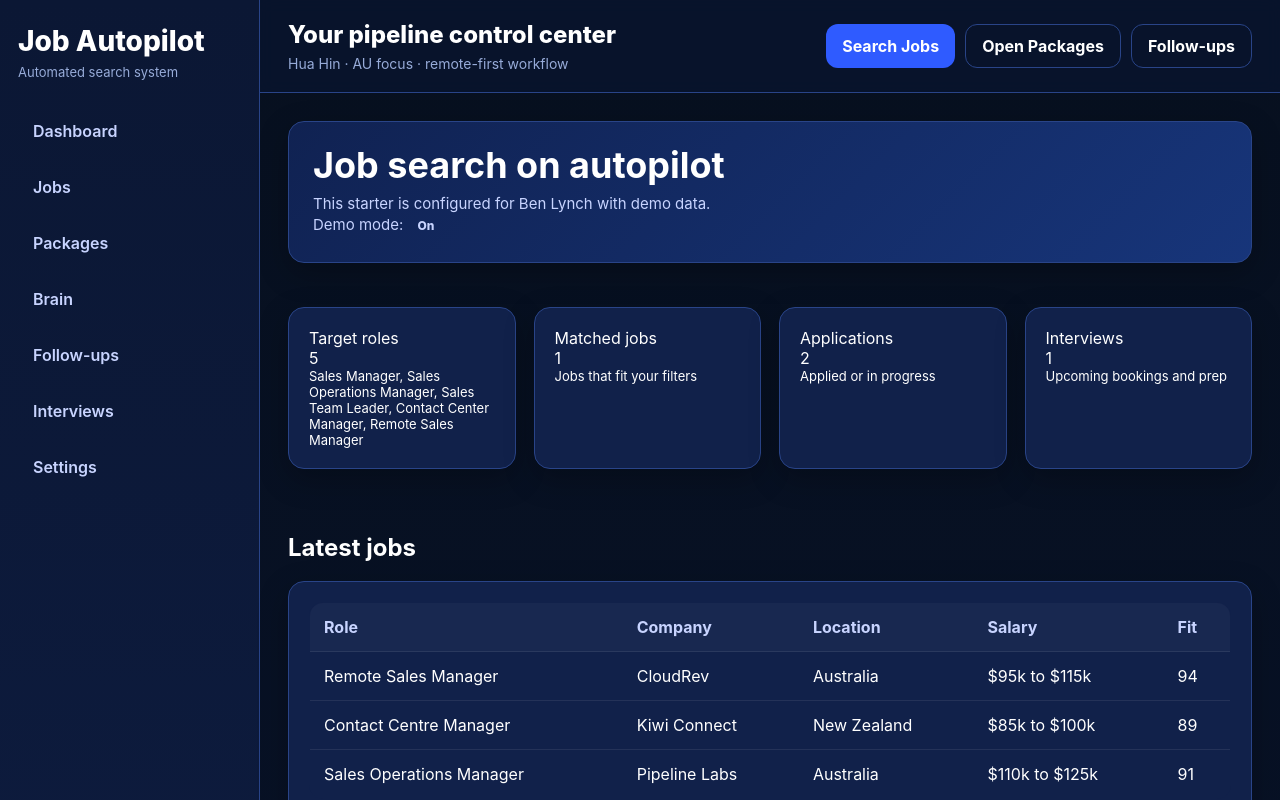
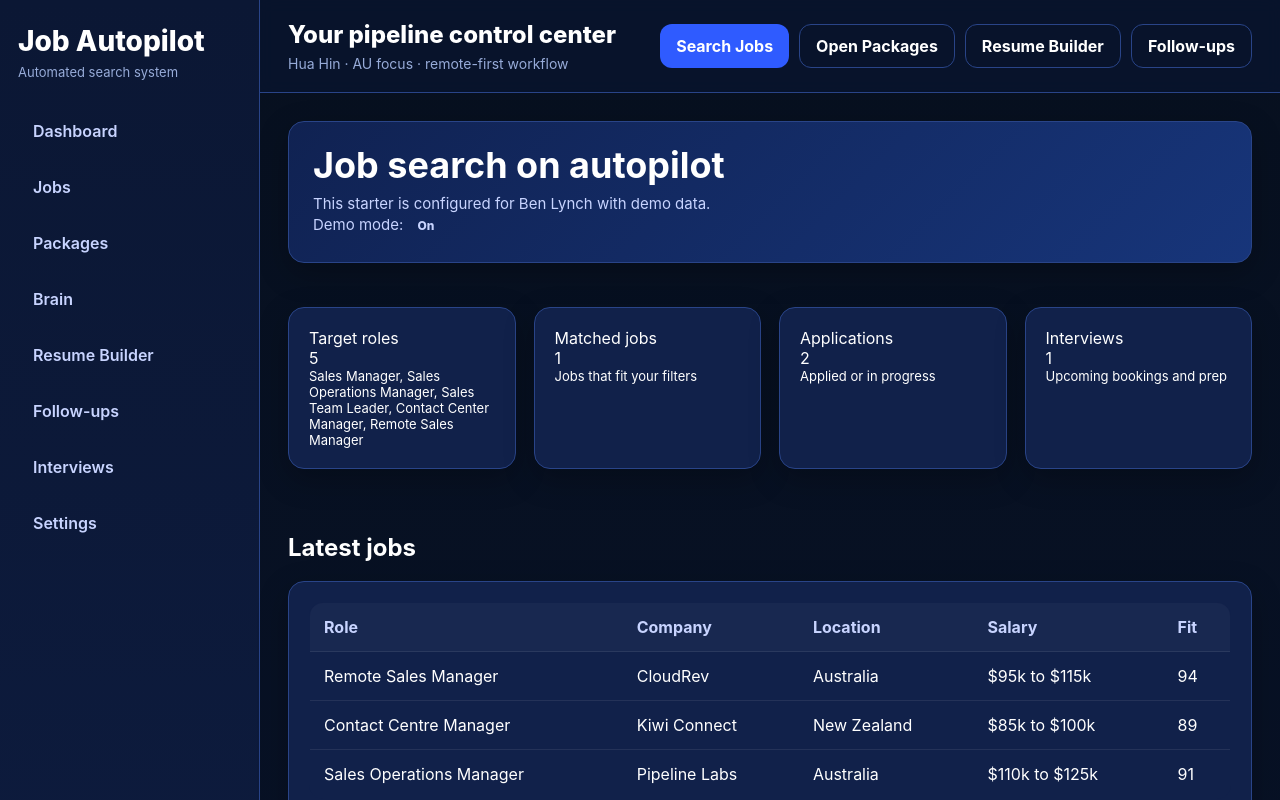
Before and after one commit to bonjee9331-cloud/job-autopilot, a Next.js app: page / in a window 1280 px wide. Shown: the top 800 px of the page. Built offline with nearby package versions, Linux system fonts and the light colour scheme.

Commit message:
Add Resume Builder link to layout

```diff
--- a/app/layout.tsx
+++ b/app/layout.tsx
@@ -15,6 +15,7 @@ export default function RootLayout({
     { href: "/jobs", label: "Jobs" },
     { href: "/packages", label: "Packages" },
     { href: "/brain", label: "Brain" },
+    { href: "/resume-builder", label: "Resume Builder" },
     { href: "/followups", label: "Follow-ups" },
     { href: "/interviews", label: "Interviews" },
     { href: "/settings", label: "Settings" },
@@ -56,6 +57,7 @@ export default function RootLayout({
               <div className="topbar-actions">
                 <a href="/jobs" className="btn btn-primary">Search Jobs</a>
                 <a href="/packages" className="btn btn-secondary">Open Packages</a>
+                <a href="/resume-builder" className="btn btn-secondary">Resume Builder</a>
                 <a href="/followups" className="btn btn-secondary">Follow-ups</a>
               </div>
             </header>
```
